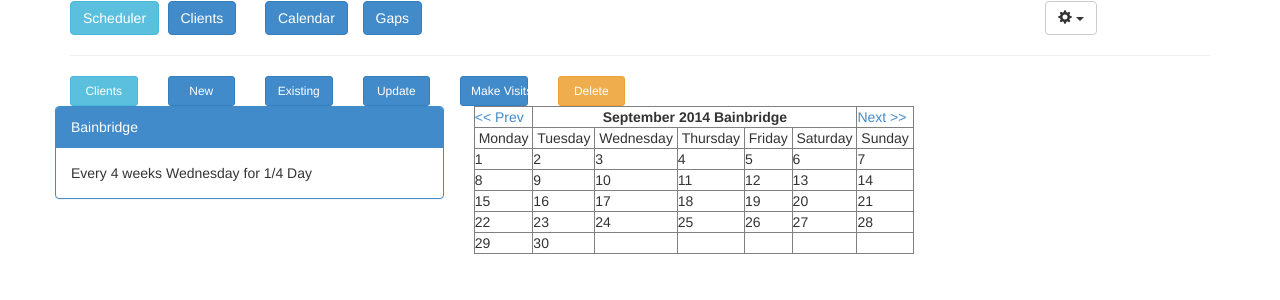
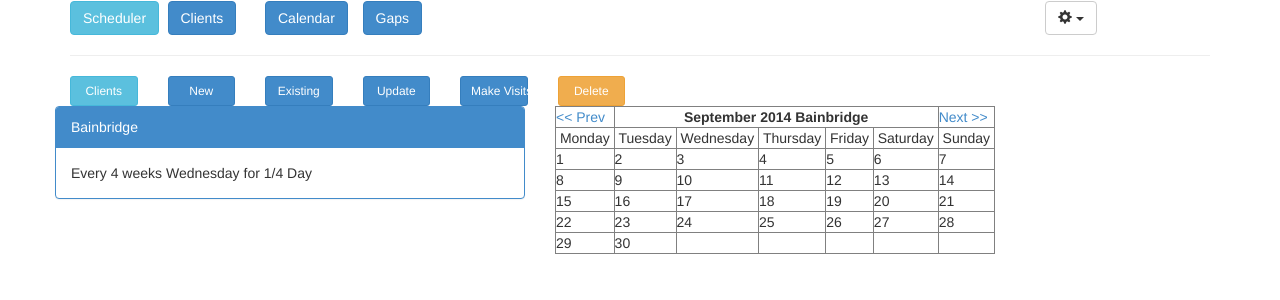
Before and after one commit to dwagon/Scheduler, a Django app: page /client/9/ in a window 1280 px wide. Shown: the top 300 px of the page. Run offline with Django 3.2, Linux system fonts and the light colour scheme; data comes from the database, SQL or seed files in the repository; data that the repository does not hold is empty; parts of the project's set-up code (start-up, migrations or seed data) failed here and were passed over; some libraries are stand-ins or nearby versions.

Commit message:
Minor display tweaks

```diff
--- a/scheduler/client/templates/client/month.html
+++ b/scheduler/client/templates/client/month.html
@@ -1,5 +1,5 @@
 <div class="month">
-<table border=1>
+<table border=1 width="90%">
 <tr>
     <td>
         <a class="hidden-print" href="{% url 'displayYearMonthPage' year month 'prev' %}">&lt;&lt; Prev</a>
@@ -37,7 +37,7 @@
         <!-- Day number and entry snippets -->
         {% if day != 0 %}
         <table>
-            <tr valign="top">
+            <tr style="vertical-align:top">
             {% if gap %}
                 <td bgColor="red"> {{day}} {{ gap.desc }}</td>
             {% else %}
@@ -45,7 +45,7 @@
             {% endif %}
             </tr>
         {% for visit in visits %}
-            <tr><td>
+            <tr valign="bottom"><td>
             <font color={% if visit.good %}"black"{% else %}"red"{%endif%}>
                 <a href="{% url "clientDetail" visit.client.id %}"><b>{{ visit.client.name }}</b></a>:
                 <a href="{% url "visitDetail" visit.id %}">{{visit.client.get_duration_display }}</a>
--- a/scheduler/scheduler/templates/base/base.html
+++ b/scheduler/scheduler/templates/base/base.html
@@ -66,7 +66,7 @@
 
 
 <div class="row">
-<div class="col-md-10">
+<div class="col-md-12">
 {% block content %}
 ContentBlock
 {% endblock %}
```
